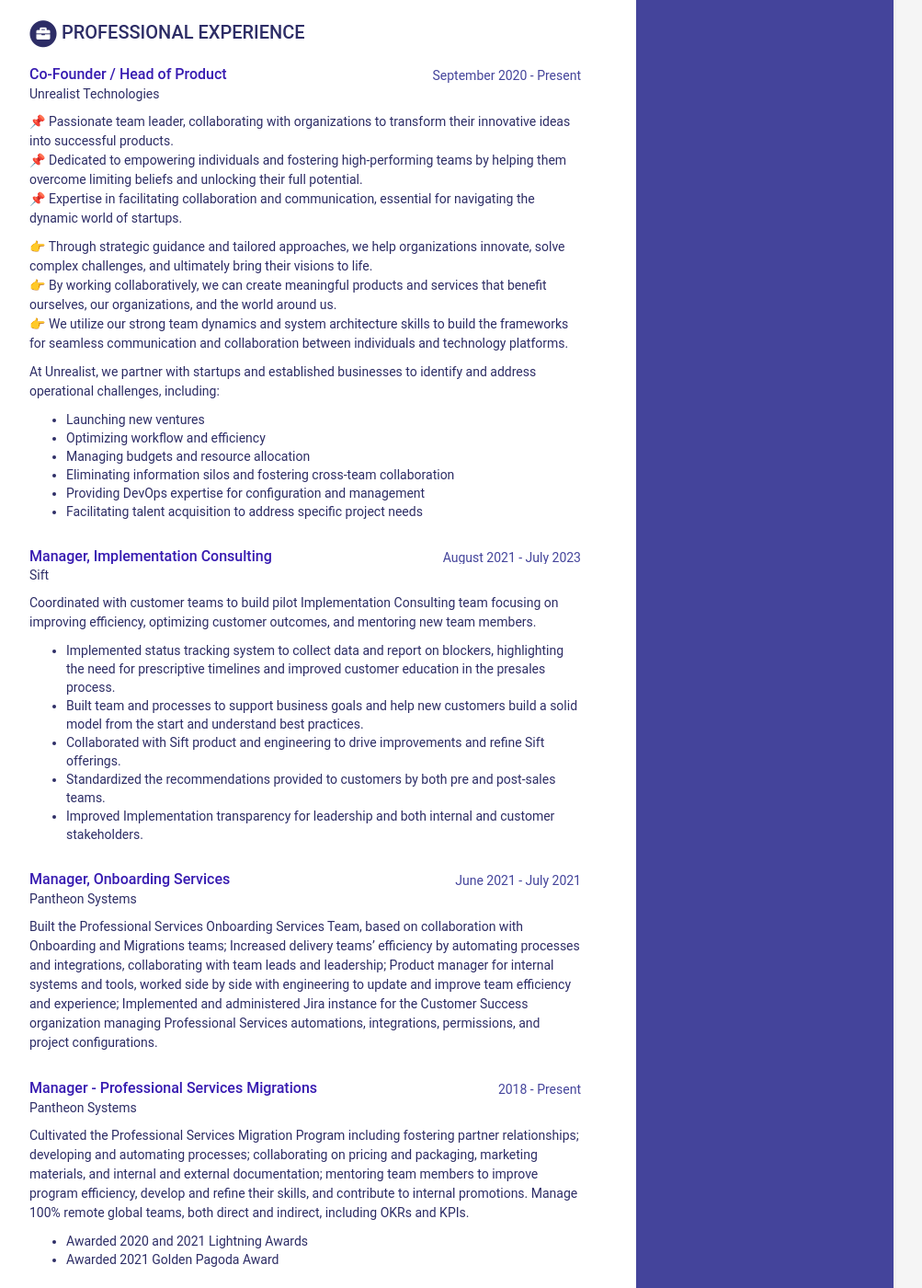
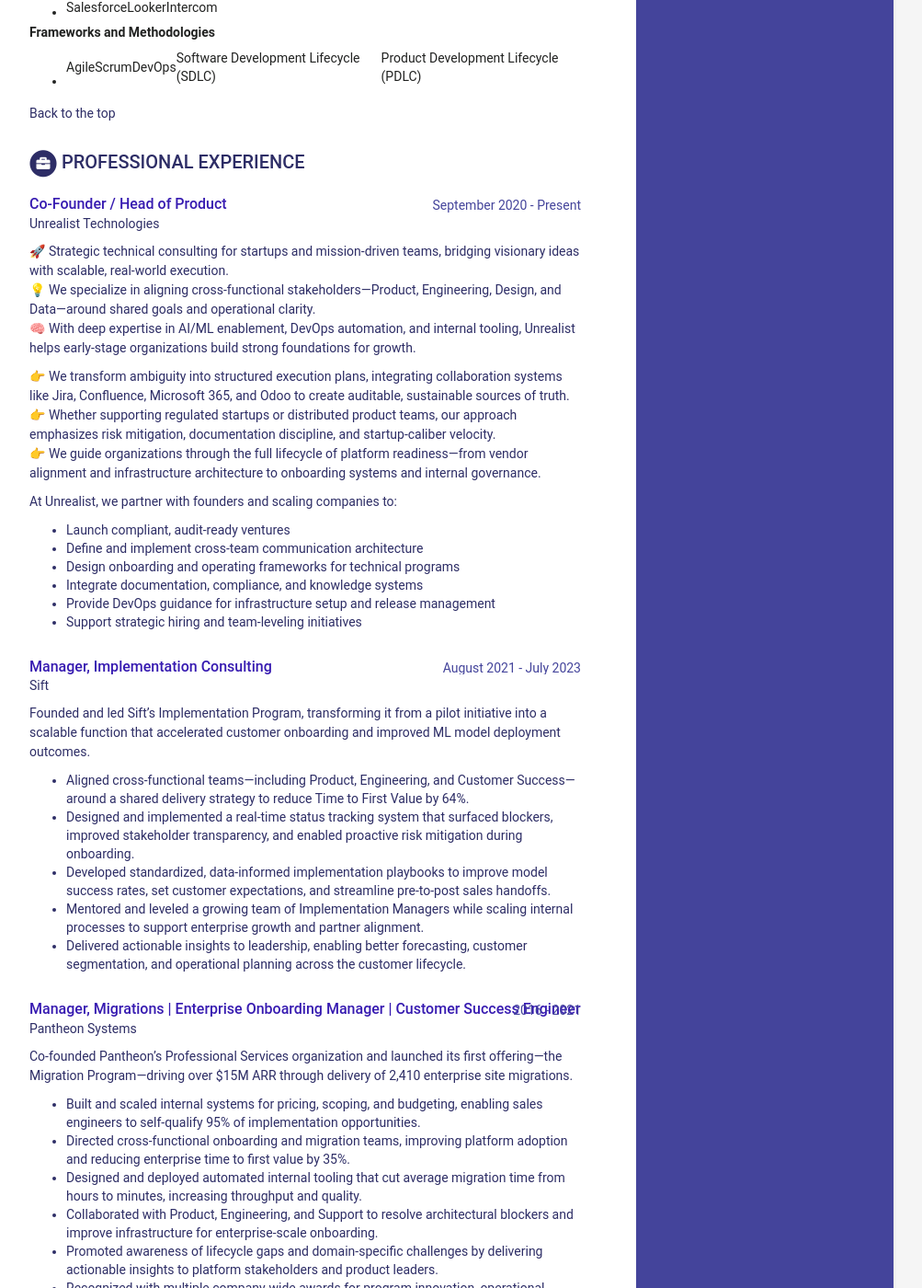
Before and after one commit to lauren-kelly/lauren-kelly.github.io, a Jekyll site: the page built from index.html, in a window 1280 px wide and 1400 px high, scrolled down 1006 px. Shown: the whole window at 92% size, without its empty margins (168-1171 px from the left). Built offline with Jekyll 4.4.1, drawn with Linux system fonts in a browser that asks for light colours; some of the changed text lies outside the part shown.

Commit message:
Updates for Aug 2025

```diff
--- a/_config.yml
+++ b/_config.yml
@@ -2,9 +2,9 @@
 
 # Site Settings
 title: Lauren Kelly
-url: 'https://lauren-kelly.me'
+url: 'https://unreality.me'
 baseurl: '' #change it according to your repository name
-description: passionate team leader, collaborating with organizations to transform their innovative ideas into successful products. I am dedicated to empowering individuals and fostering high-performing teams by helping them overcome limiting beliefs and unlocking their full potential.
+description: Senior Technical Program Manager with a record of architecting and scaling enterprise programs that align cross-functional teams, optimize technical execution, and drive measurable business outcomes in AI/ML, data infrastructure, and platform transformation.
 # Style will be applied only after restarting the build or serve. Just choose one of the options.
 theme_skin: blue # blue turquoise green berry orange ceramic
 chrome_mobile_color: #use hex colors (ex:#1976d2) or leave empty if you don't want a color for chrome mobile searchbar
--- a/_data/data.yml
+++ b/_data/data.yml
@@ -82,7 +82,7 @@
       university: Binghamton University
       time: 2001 -
       details: |
-        Writing as a Form of Resistance in Neocolonial Life.
+        Writing as a Form of Resistance in Neocolonism.
 
     - degree: BA in General Studies, minor in Philosophy
       link: "https://indiana.edu"
@@ -97,59 +97,46 @@
       link: "https://unreal.ist"
       company: Unrealist Technologies
       details: |
-        📌 Passionate team leader, collaborating with organizations to transform their innovative ideas into successful products.
-        📌 Dedicated to empowering individuals and fostering high-performing teams by helping them overcome limiting beliefs and unlocking their full potential.
-        📌 Expertise in facilitating collaboration and communication, essential for navigating the dynamic world of startups.
+        🚀 Strategic technical consulting for startups and mission-driven teams, bridging visionary ideas with scalable, real-world execution.
+        💡 We specialize in aligning cross-functional stakeholders—Product, Engineering, Design, and Data—around shared goals and operational clarity.
+        🧠 With deep expertise in AI/ML enablement, DevOps automation, and internal tooling, Unrealist helps early-stage organizations build strong foundations for growth.
 
-        👉 Through strategic guidance and tailored approaches, we help organizations innovate, solve complex challenges, and ultimately bring their visions to life.
-        👉 By working collaboratively, we can create meaningful products and services that benefit ourselves, our organizations, and the world around us.
-        👉 We utilize our strong team dynamics and system architecture skills to build the frameworks for seamless communication and collaboration between individuals and technology platforms.
+        👉 We transform ambiguity into structured execution plans, integrating collaboration systems like Jira, Confluence, Microsoft 365, and Odoo to create auditable, sustainable sources of truth.
+        👉 Whether supporting regulated startups or distributed product teams, our approach emphasizes risk mitigation, documentation discipline, and startup-caliber velocity.
+        👉 We guide organizations through the full lifecycle of platform readiness—from vendor alignment and infrastructure architecture to onboarding systems and internal governance.
 
-        At Unrealist, we partner with startups and established businesses to identify and address operational challenges, including:
-          - Launching new ventures
-          - Optimizing workflow and efficiency
-          - Managing budgets and resource allocation
-          - Eliminating information silos and fostering cross-team collaboration
-          - Providing DevOps expertise for configuration and management
-          - Facilitating talent acquisition to address specific project needs
+        At Unrealist, we partner with founders and scaling companies to:
+          - Launch compliant, audit-ready ventures
+          - Define and implement cross-team communication architecture
+          - Design onboarding and operating frameworks for technical programs
+          - Integrate documentation, compliance, and knowledge systems
+          - Provide DevOps guidance for infrastructure setup and release management
+          - Support strategic hiring and team-leveling initiatives
+
     - role: Manager, Implementation Consulting
       time: August 2021 - July 2023
       link: "https://sift.com"
       company: Sift
       details: |
-        Coordinated with customer teams to build pilot Implementation Consulting team focusing on improving efficiency, optimizing customer outcomes, and mentoring new team members.
-          - Implemented status tracking system to collect data and report on blockers, highlighting the need for prescriptive timelines and improved customer education in the presales process.
-          - Built team and processes to support business goals and help new customers build a solid model from the start and understand best practices.
-          - Collaborated with Sift product and engineering to drive improvements and refine Sift offerings.
-          - Standardized the recommendations provided to customers by both pre and post-sales teams.
-          - Improved Implementation transparency for leadership and both internal and customer stakeholders.
-    - role: Manager, Onboarding Services
-      time: June 2021 - July 2021
+        Founded and led Sift's Implementation Program, transforming it from a pilot initiative into a scalable function that accelerated customer onboarding and improved ML model deployment outcomes.
+          - Aligned cross-functional teams—including Product, Engineering, and Customer Success—around a shared delivery strategy to reduce Time to First Value by 64%.
+          - Designed and implemented a real-time status tracking system that surfaced blockers, improved stakeholder transparency, and enabled proactive risk mitigation during onboarding.
+          - Developed standardized, data-informed implementation playbooks to improve model success rates, set customer expectations, and streamline pre-to-post sales handoffs.
+          - Mentored and leveled a growing team of Implementation Managers while scaling internal processes to support enterprise growth and partner alignment.
+          - Delivered actionable insights to leadership, enabling better forecasting, customer segmentation, and operational planning across the customer lifecycle.
+    - role: Manager, Migrations | Enterprise Onboarding Manager | Customer Success Engineer
+      time: 2016 - 2021
       link: "https://pantheon.io"
       company: Pantheon Systems
       details: |
-        Built the Professional Services Onboarding Services Team, based on collaboration with Onboarding and Migrations teams; Increased delivery teams’ efficiency by automating processes and integrations, collaborating with team leads and leadership; Product manager for internal systems and tools, worked side by side with engineering to update and improve team efficiency and experience; Implemented and administered Jira instance for the Customer Success organization managing Professional Services automations, integrations, permissions, and project configurations.
-    - role: Manager - Professional Services Migrations
-      time: 2018 - Present
-      link: "https://pantheon.io"
-      company: Pantheon Systems
-      details: |
-        Cultivated the Professional Services Migration Program including fostering partner relationships; developing and automating processes; collaborating on pricing and packaging, marketing materials, and internal and external documentation; mentoring team members to improve program efficiency, develop and refine their skills, and contribute to internal promotions. Manage 100% remote global teams, both direct and indirect, including OKRs and KPIs.
-          - Awarded 2020 and 2021 Lightning Awards
-          - Awarded 2021 Golden Pagoda Award
-    - role: Enterprise Onboarding Manager
-      time: 2017 - 2018
-      link: "https://pantheon.io"
-      company: Pantheon Systems
-      details: |
-        Collaborated with enterprise customers to decrease time to first value, leading site migrations and training users on platform best practices; Shaped and defined the Migrations program; Revised onboarding curriculum utilized across the team to restructure customer onboarding process.
-    - role: Customer Success Engineer
-      time: 2016 - 2017
-      link: "https://pantheon.io"
-      company: Pantheon Systems
-      details: |
-        Coordinated with platform teams to implement product changes and new tools including Let’s Encrypt certs for all sites, platform migration to GCP, and introduction of Intercom for chat support; Created and revised internal and customer-facing documentation on new or updated product features.
-          - Earned Top CSE Award for resolving the most issues 2016, 2017.
+        Co-founded Pantheon's Professional Services organization and launched its first offering—the Migration Program—driving over $15M ARR through delivery of 2,410 enterprise site migrations.
+          - Built and scaled internal systems for pricing, scoping, and budgeting, enabling sales engineers to self-qualify 95% of implementation opportunities.
+          - Directed cross-functional onboarding and migration teams, improving platform adoption and reducing enterprise time to first value by 35%.
+          - Designed and deployed automated internal tooling that cut average migration time from hours to minutes, increasing throughput and quality.
+          - Collaborated with Product, Engineering, and Support to resolve architectural blockers and improve infrastructure for enterprise-scale onboarding.
+          - Promoted awareness of lifecycle gaps and domain-specific challenges by delivering actionable insights to platform stakeholders and product leaders.
+          - Recognized with multiple company-wide awards for program innovation, operational impact, and cross-functional leadership.
+
 projects:
     title: Additional Experience
     intro:
@@ -162,7 +149,7 @@
         link: https://singlebrook.com/
         tagline: "Singlebrook Technologies (Ithaca, NY)"
 
-      - title: Sr. Project Manager and Site Developer
+      - title: Sr. Project Manager and Site Architect
         link: https://www.awpny.com/
         tagline: "Ancient Wisdom Productions (Ithaca, NY)"
 
@@ -170,7 +157,7 @@
         link: http://harmoni.ca/
         tagline: "Harmonica, LLC (Remote)"
 
-      - title: Integrated Systems Specialist
+      - title: Integrated Systems Engineer
         link: https://psdconsulting.com/
         tagline: "Performance Systems (Ithaca, NY)"
 
@@ -210,30 +197,34 @@
 skills:
     title: Core Competencies
     mastered:
-    - group: Leadership
+    - group:
       details: |
-        - Building cross-functional teams
-        - Conflict management
-        - Remote team building & mentoring
-        - Planning and resource management
-        - Influencing and negotiating
-        - Eliciting and implementing feedback
+        - Agile & Scrum | Technical Program Strategy | Cross-Functional Execution | Budgeting & Risk Mitigation | Business Development Alignment
+        - Executive Communication & Narrative Building | Strategic Planning | Stakeholder Management | Process Optimization | Platform Migration
+        - Growth Opportunities| Team Leveling & Leadership | End-to-End Program Ownership | Operational Scaling | Metrics-Driven Decision-Making
+        - Lifecycle Management | Partnerships & Collaboration | Conflict Management | Remote team-building and mentoring |
+        - Process creations, reiteration, and automation
 
-    - group: Program Management
+    - group: Technical Domains
       details: |
-        - Obtaining stakeholder buy-in
-        - Partner relationship building
-        - Data collection and analysis
-        - Process creations, reiteration, and automation
-        - Translating customer needs into technical requirements
-        - Ensuring on-time delivery while maintaining budget
+        - AI/ML Enablement | Data Infrastructure | Internal Tooling | SaaS Systems | Domain Expertise in Migration & Onboarding | Model Deployment via REST APIs | DevOps Automation
 
-    - group: Tools
+    - group: Languages and Platforms
       details: |
-        - Jira administration
-        - Salesforce reporting
-        - Looker looks and dashboards
-        - Salesforce configuration and management
+        -  Python | JavaScript | Java | PHP | Node.js | HTML/CSS | Git
+
+    - group: Cloud and Infrastructure
+      details: |
+        - Google Cloud Platform (GCP) | Microsoft Azure | CI/CD Pipelines | Docker | DevOps Toolchains
+
+    - group: Tools and Systems
+      details: |
+        - JIRA | Confluence | Notion | Slack | Microsoft 365 | Power BI | Odoo | CMS/LMS | SharePoint
+        - Salesforce | Looker | Intercom
+
+    - group: Frameworks and Methodologies
+      details: |
+        - Agile | Scrum | DevOps | Software Development Lifecycle (SDLC) | Product Development Lifecycle (PDLC)
 
      # toolset:
       #- name: Jira Administration
```
